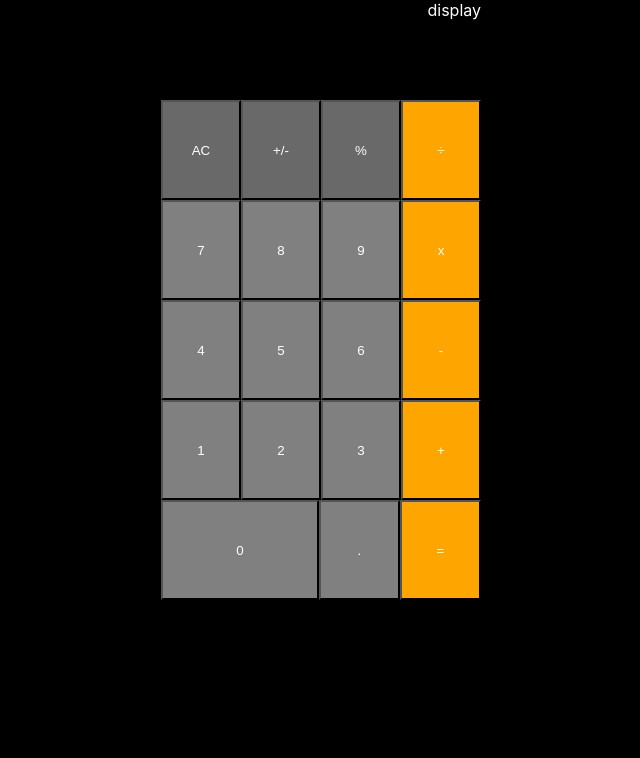
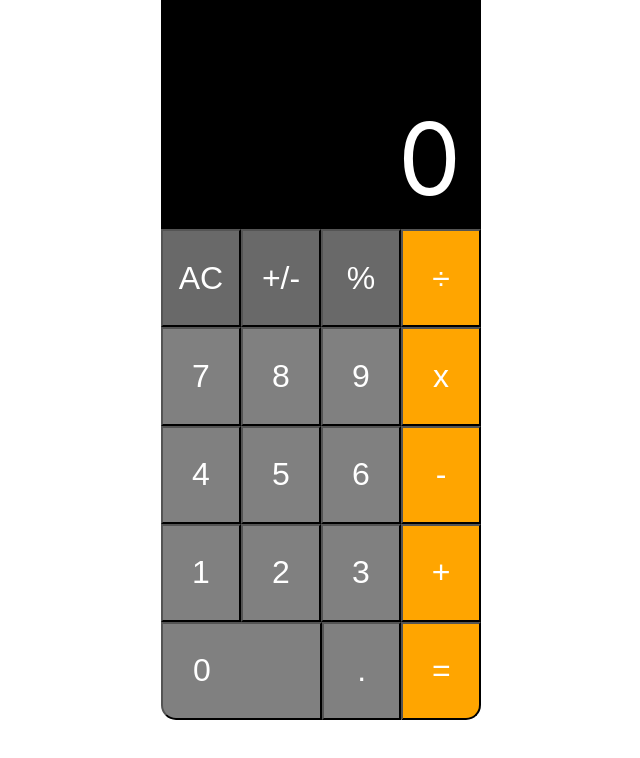
Before and after one commit to JoaoCodeClan/ReactCalc, a React (Create React App) app: page / in a window 1280 px wide. Shown: the top 758 px of the page, without its empty margins (319-959 px from the left). Built offline with nearby package versions, Linux system fonts and the light colour scheme.

Commit message:
finished styling. will add logic later;

```diff
--- a/src/App.css
+++ b/src/App.css
@@ -1,83 +1,86 @@
 body{
-  background-color: black;
+
   display:flex;
   justify-content: center;
-
-
 }
 
 button{
   flex:1 1 0;
   width:25%;
+  font-size: 200%;
 }
 
 .row{
   display:flex;
   flex-wrap:nowrap;
   flex-direction:row;
-
 }
 .operatorspe{
   background-color: rgba(105,105,105);
   color:white;
-
 }
 
 .operator{
   background-color: orange;
   color:white;
-
-
 }
 
 .numpad{
   background-color:rgba(128,128,128);
   color:white;
+}
+
+#calc-container{
+display:flex;
+flex-direction: column;
+height: 90vh;
+width: 25vw;
 
 }
 
-#calc-container{
-background-color: green;
-display:flex;
-flex-direction: column;
-height: 75vh;
-width: 25vw;
-
-/* margin-top: 25%;
-margin-bottom: 25%; */
-}
-
 #row1 {
-  background-color: white;
-  flex:1 1 0;
+    flex:1 1 0;
 
 }
 #row2 {
-  background-color: blue;
   flex:1 1 0;
 
 }
 #row3 {
-  background-color: pink;
-  flex:1 1 0;
+    flex:1 1 0;
 
 }
 #row4 {
-  background-color: purple;
-  flex:1 1 0;
+    flex:1 1 0;
 ;
 }
 #row5 {
-  background-color: red;
-  flex:1 1 0;
+    flex:1 1 0;
+    border-radius: 0px 0px 15px 15px;
 }
 #bttn-zero{
-  flex-grow:2.18;
+  flex-grow:1.9;
+  text-align: left;
+  padding-left: 30px;
+  border-radius: 0px 0px 0px 15px;
+
+}
+
+#bttn-equal{
+  border-radius: 0px 0px 15px 0px;
 }
 
 #display-container{
   background-color: black;
   color: white;
+  display:flex;
+  flex-direction: column;
+  justify-content: flex-end;
   text-align: right;
-    flex:1 1 0;
+  font-size: 100px;
+  padding-bottom: 10px;
+  padding-right: 20px;
+  flex-grow:1;
+
+
 }
--- a/src/App.js
+++ b/src/App.js
@@ -8,7 +8,7 @@ function App() {
   return (
     <div className="App">
         <div  id="calc-container">
-              <div id="display-container" > display</div>
+              <div id="display-container" >0</div>
               <div className="row" id="row1">
                   <button className="operatorspe" id="bttn-clear">AC</button>
                   <button className="operatorspe" id="bttn-negpos">+/-</button>
```
